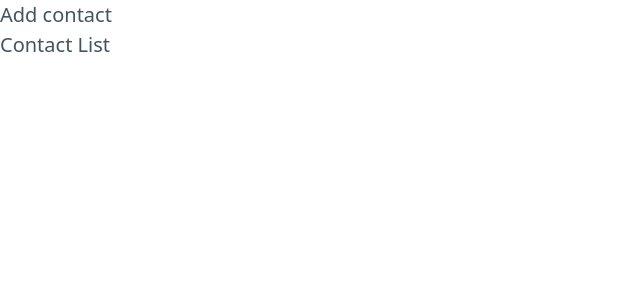
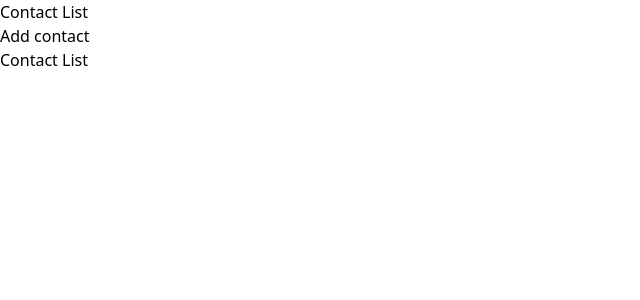
Before and after one commit to MuntasirTonmoy/contact-list-react, a React (Vite) app: page / in a window 1280 px wide. Shown: the top 300 px of the page, without its empty margins (0-640 px from the left). Built offline with nearby package versions, Linux system fonts and the light colour scheme.

Commit message:
tailwind css added

```diff
--- a/index.html
+++ b/index.html
@@ -3,12 +3,9 @@
   <head>
     <meta charset="UTF-8" />
     <link rel="icon" type="image/svg+xml" href="" />
-    <link
-      rel="stylesheet"
-      href="https://unpkg.com/@picocss/pico@1.*/css/pico.min.css"
-    />
     <meta name="viewport" content="width=device-width, initial-scale=1.0" />
     <title>Contact App</title>
+    <script src="https://cdn.tailwindcss.com"></script>
   </head>
   <body>
     <div id="root"></div>
--- a/src/App.jsx
+++ b/src/App.jsx
@@ -5,11 +5,11 @@ import Header from "./components/Header";
 
 function App() {
   return (
-    <>
+    <div>
       <Header />
       <AddContact />
       <ContactList />
-    </>
+    </div>
   );
 }
 
--- a/src/components/Header.jsx
+++ b/src/components/Header.jsx
@@ -1,7 +1,11 @@
 import React from "react";
 
 const Header = () => {
-  return <></>;
+  return (
+    <>
+      <h1>Contact List</h1>
+    </>
+  );
 };
 
 export default Header;
```
